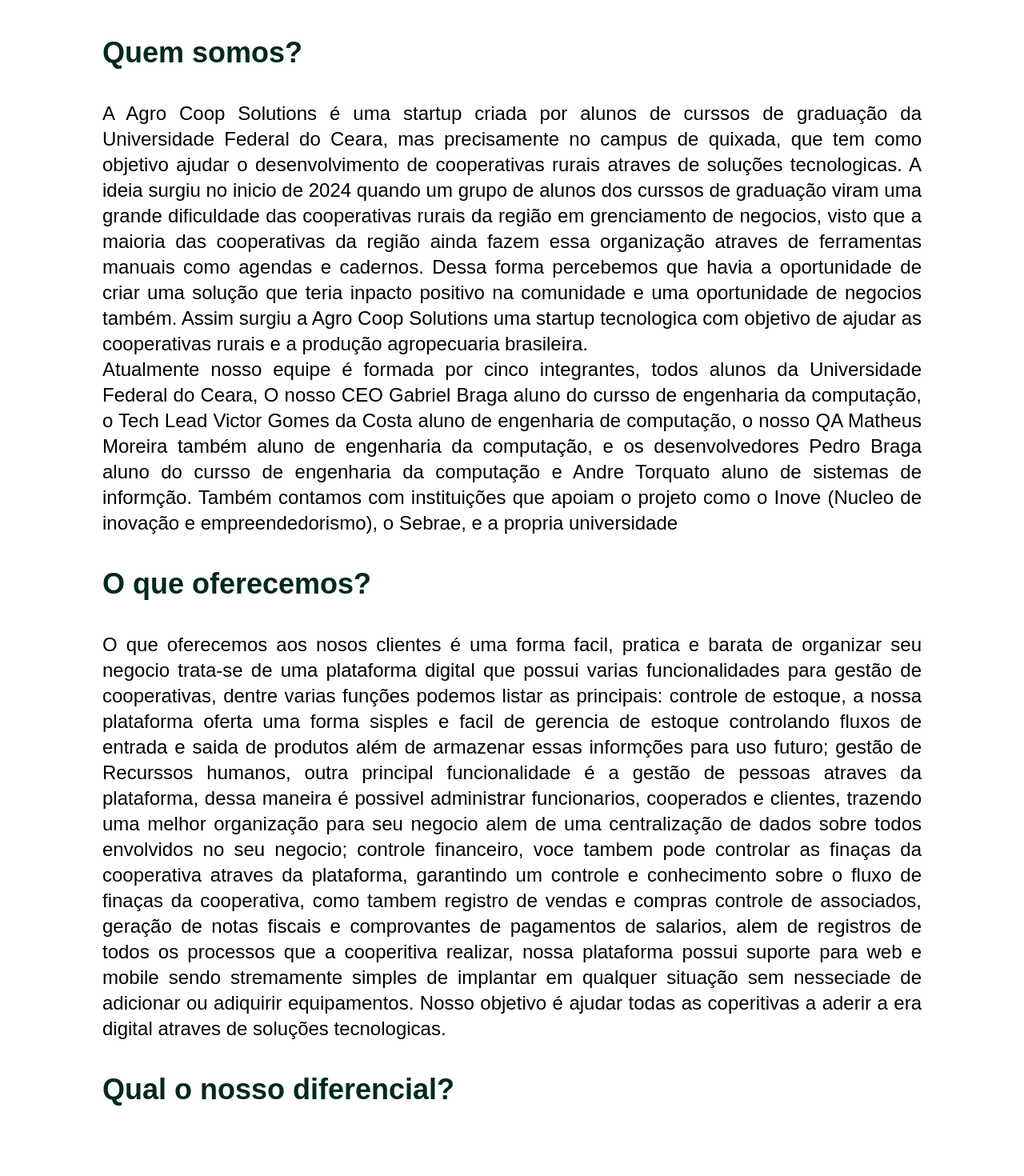
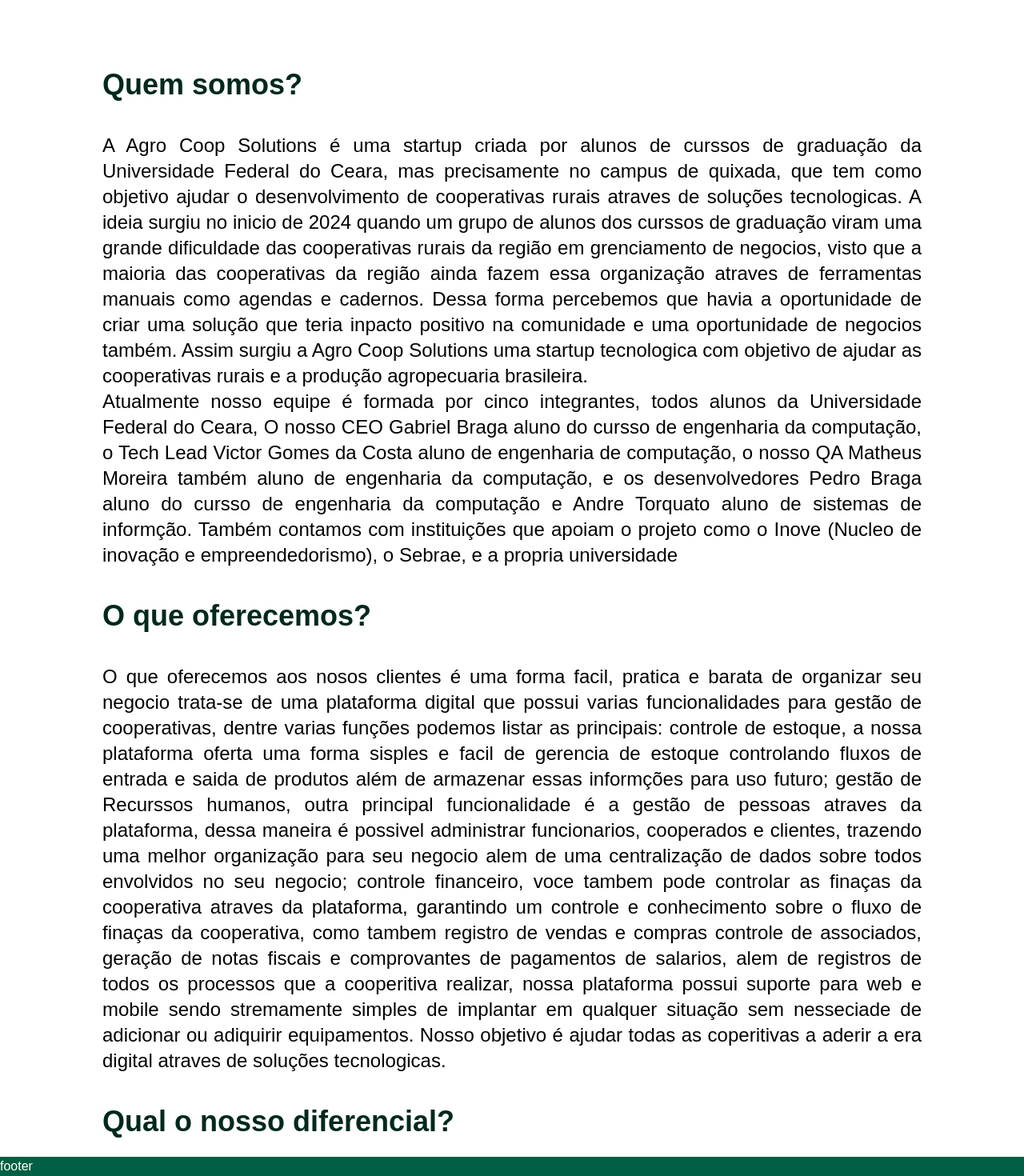
Before and after one commit to victorgomesc/Agro-Coop-Solutions, a Next.js app: page / in a window 1280 px wide. Shown: the part 782-2252 px from the top of the page at 80% size. Before the commit the page ends 2164 px from the top, so only its background shows below. Built offline with nearby package versions, Linux system fonts and the light colour scheme.

Commit message:
feat: create component Footer

```diff
--- a/src/app/globals.css
+++ b/src/app/globals.css
@@ -43,3 +43,11 @@
 .imagem {
   @apply border border-green900;
 }
+
+.title-text {
+  @apply text-green900 text-4xl text-left font-bold mt-10;
+}
+
+.footer {
+  @apply w-screen h-full bg-green700 flex
+}
--- a/src/app/page.tsx
+++ b/src/app/page.tsx
@@ -1,4 +1,5 @@
 import AgroCoopDexcription from "@/components/AgroCoopDexcription";
+import Footer from "@/components/Footer";
 import Header from "@/components/Header";
 import Hero from "@/components/Hero";
 
@@ -8,6 +9,7 @@
       <Header />
       <Hero />
       <AgroCoopDexcription />
+      <Footer />
     </div>
   );
 }
--- a/src/components/AgroCoopDexcription.tsx
+++ b/src/components/AgroCoopDexcription.tsx
@@ -4,7 +4,7 @@
   return (
     <div className='w-screen flex items-center justify-center mt-12'>
     <div className='justify-start w-4/5'>
-        <h1 className='text-green900 text-4xl text-left font-bold'>Quem somos?</h1>
+        <h1 className='title-text'>Quem somos?</h1>
         <div className='text-black text-2xl mt-10 text-justify'>
           <p>A Agro Coop Solutions é uma startup criada por alunos de curssos de graduação da
             Universidade Federal do Ceara, mas precisamente no campus de quixada, que tem como
@@ -25,7 +25,7 @@
 
           </p>
         </div>
-        <h1 className='text-green900 text-4xl text-left font-bold mt-10'>O que oferecemos?</h1>
+        <h1 className='title-text'>O que oferecemos?</h1>
         <div className='text-black text-2xl mt-10 text-justify'>
           <p>
             O que oferecemos aos nosos clientes é uma forma facil, pratica e barata de organizar seu negocio
@@ -44,10 +44,10 @@
             ajudar todas as coperitivas a aderir a era digital atraves de soluções tecnologicas.
           </p>
         </div>
-        <h1 className='text-green900 text-4xl text-left font-bold mt-10'>Qual o nosso diferencial?</h1>
+        <h1 className='title-text'>Qual o nosso diferencial?</h1>
         <div>
           <p>
-
+            Os nosos diferencias estão principalmente em nossa preucupção com o cliente
           </p>
         </div>
     </div>
--- /dev/null
+++ b/src/components/Footer.tsx
@@ -0,0 +1,11 @@
+import React from 'react'
+
+const Footer = () => {
+  return (
+    <div className='footer'>
+      <h1>footer</h1>
+    </div>
+  )
+}
+
+export default Footer
```
